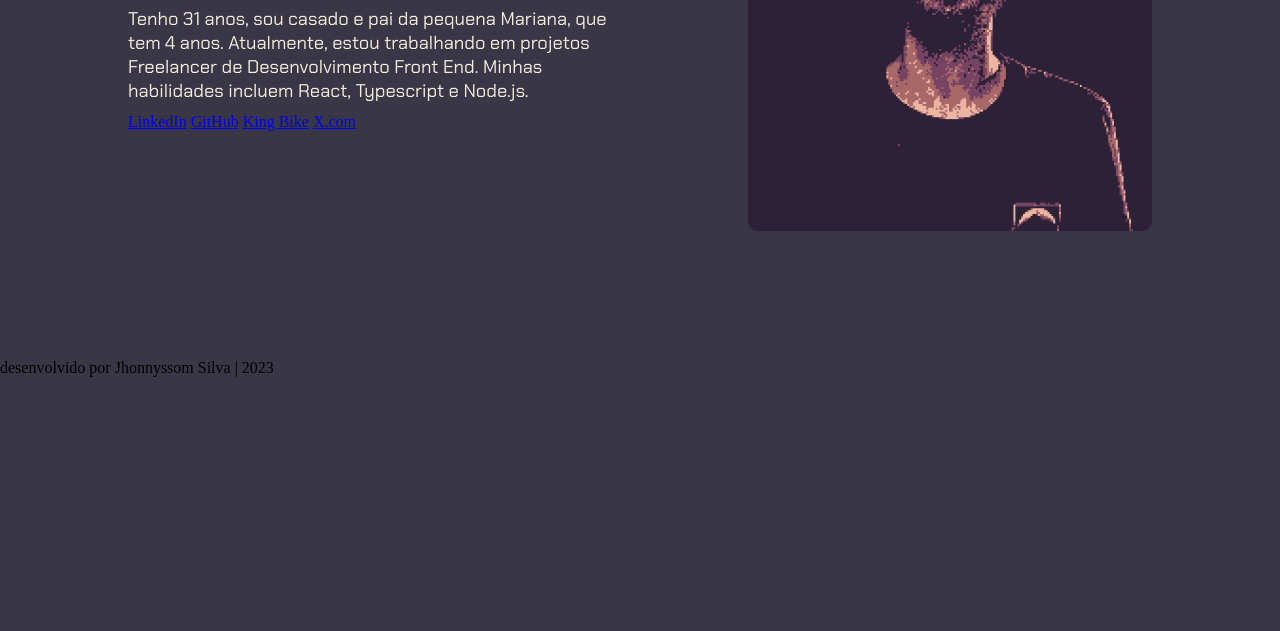
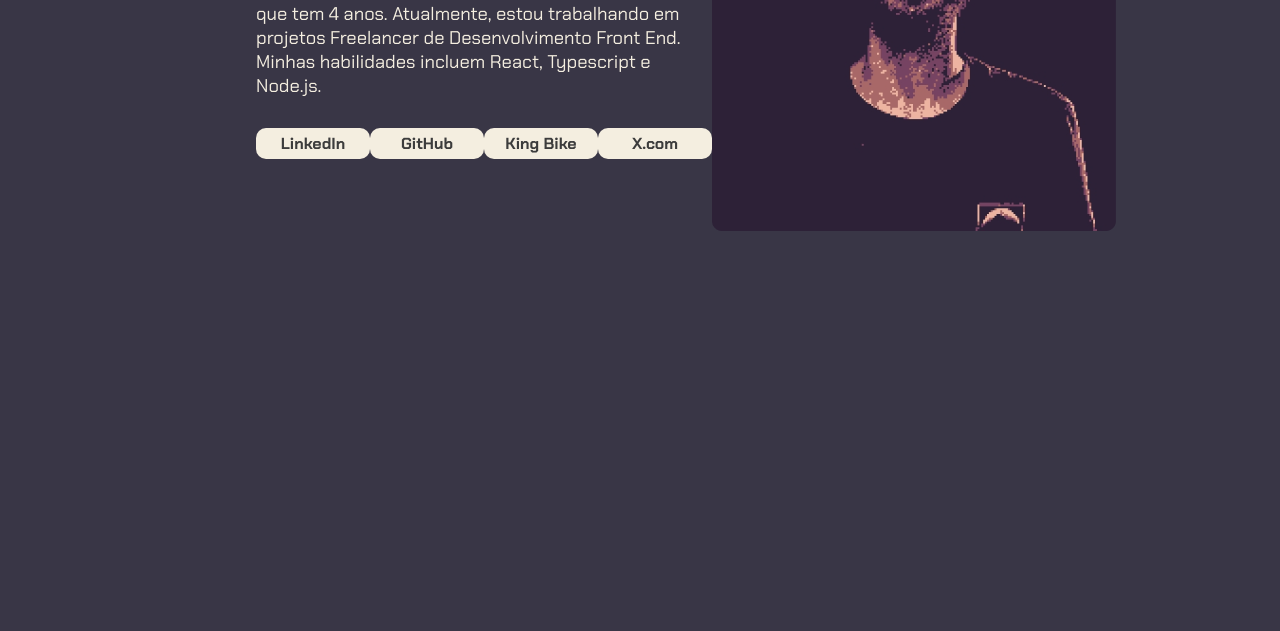
Before and after one commit to jhonnyssomsilva/jhony.son, a plain HTML site: page index.html in a window 1280 px wide. Shown: the part 297-928 px from the top of the page. Drawn offline with Linux system fonts and the light colour scheme.

Commit message:
finalizando `desktop`

```diff
--- a/index.html
+++ b/index.html
@@ -17,17 +17,15 @@
       <h1 class="title">Jhonnyssom Silva</h1>
       <h2>Curitiba-PR</h2>
       <p>Tenho 31 anos, sou casado e pai da pequena Mariana, que tem 4 anos. Atualmente, estou trabalhando em projetos Freelancer de Desenvolvimento Front End. Minhas habilidades incluem React, Typescript e Node.js.</p>
-      <a href="https://www.linkedin.com/in/jhonnyssomsilva/" target="_blank">LinkedIn</a>
-      <a href="https://github.com/jhonnyssomsilva" target="_blank">GitHub</a>
-      <a href="https://bikcraft-omega-two.vercel.app/" target="_blank">King Bike</a>
-      <a href="https://twitter.com/jhonnyssomsilva" target="_blank">X.com</a>
+      <div class="container__link">
+        <a class="container__link__links" href="https://www.linkedin.com/in/jhonnyssomsilva/" target="_blank">LinkedIn</a>
+        <a class="container__link__links" href="https://github.com/jhonnyssomsilva" target="_blank">GitHub</a>
+        <a class="container__link__links" href="https://bikcraft-omega-two.vercel.app/" target="_blank">King Bike</a>
+        <a class="container__link__links" href="https://twitter.com/jhonnyssomsilva" target="_blank">X.com</a>
+      </div>
     </section>
     <img src="./img/perfil_border.png" alt="foto do Jhonnyssom">
   </main>
-  <footer>
-    <p>
-      desenvolvido por Jhonnyssom Silva | 2023</p>
-  </footer>
 </body>
 
 </html>
--- a/style.css
+++ b/style.css
@@ -26,11 +26,29 @@ section p {
   font-size: 1.15rem;
 }
 .container {
-  margin: 10%;
+  margin: 10% 20%;
   display: flex;
   align-items: center;
   justify-content: space-between;
 }
 .container__conteudo {
   width: 490px;
+  display: flex;
+  flex-direction: column;
 }
+.container__link {
+  display: flex;
+  justify-content: space-between;
+}
+.container__link__links {
+  margin-top: 20px;
+  background-color: #f4eee0;
+  color: #3c3c3c;
+  text-decoration: none;
+  width: 110px;
+  border-radius: 10px;
+  text-align: center;
+  font-family: "Chakra Petch";
+  font-weight: 700;
+  padding: 5px 2px;
+}
```
